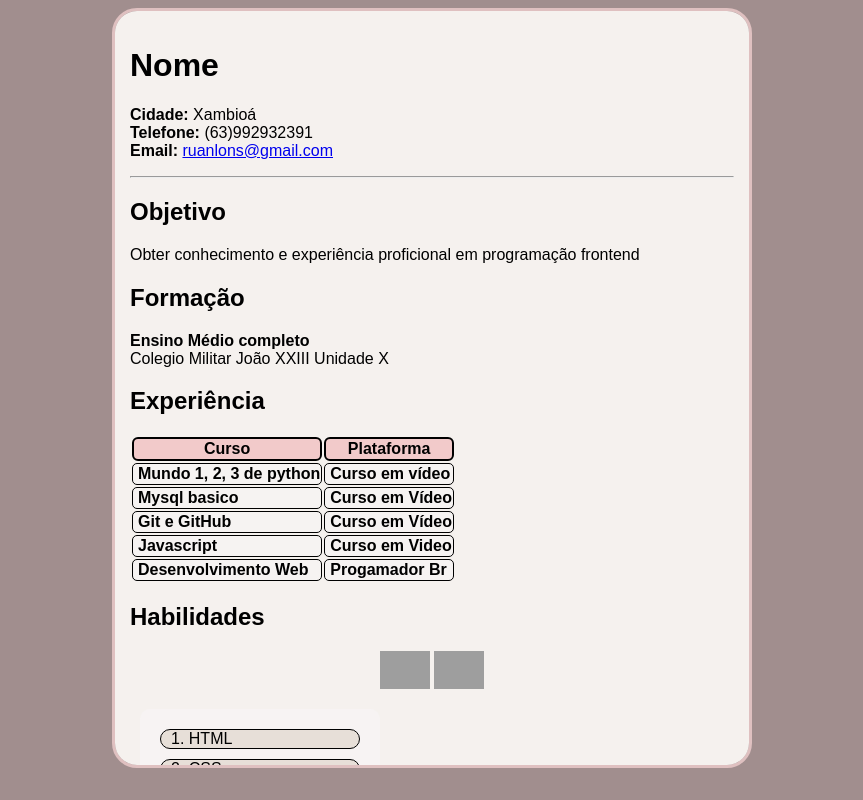
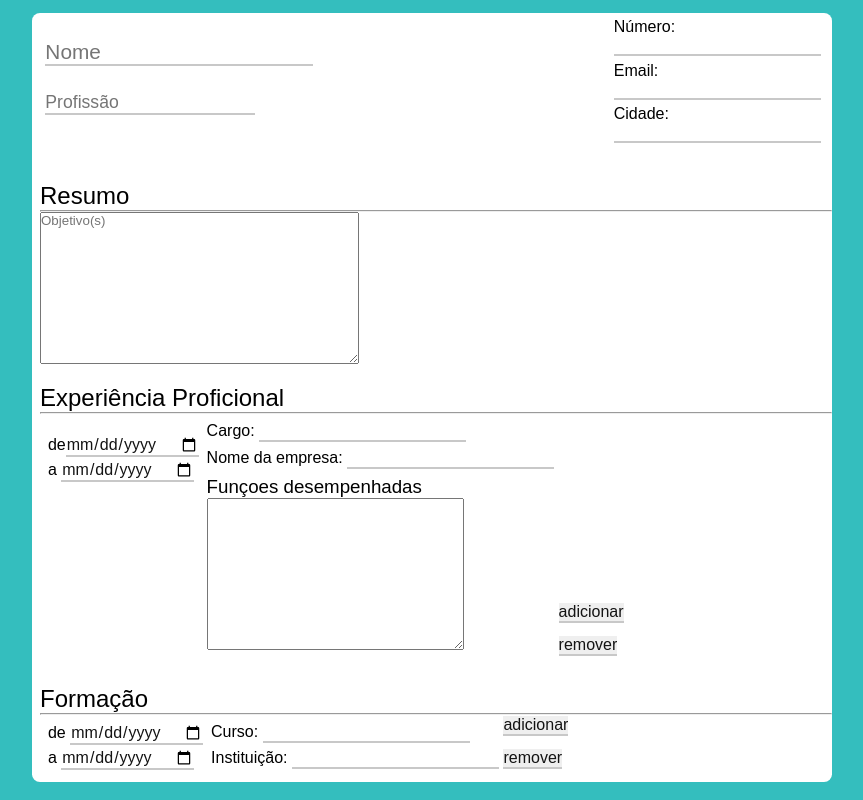
Before and after one commit to RunnanC-137/Cursos, a plain HTML site: page Programador_Br/Curriculo/index.html in a window 1280 px wide. Shown: the whole page, without its empty margins (208-1071 px from the left). Drawn offline with Linux system fonts and the light colour scheme; grey boxes are pictures that could not be loaded.

Commit message:
update input

```diff
--- a/Programador_Br/Curriculo/index.html
+++ b/Programador_Br/Curriculo/index.html
@@ -1,73 +1,158 @@
 <!DOCTYPE html>
-<html lang="pt">
+
+<html lang="pt-br">
+
     <head>
+
         <meta charset="UTF-8">
         <meta http-equiv="X-UA-Compatible" content="IE=edge">
         <meta name="viewport" content="width=device-width, initial-scale=1.0">
-        <title>Ruan Vieira</title>
+        <title>Currículo Make</title>
         <link rel="stylesheet" href="style.css">
+
     </head>
+
     <body>
-        <div id='corpo'>
-            <h1 id=title_name>Ruan Vieira</h1>
-            <p>
-                <strong>Cidade:</strong> Xambioá<br>
-                <strong>Telefone:</strong> (63)992932391<br>
-                <strong>Email:</strong> <a href="mailto:ruanlons@gmail.com">ruanlons@gmail.com</a>
-            </p>
-            <hr>
-            <h2>Objetivo</h2>
-            <p>Obter conhecimento e experiência proficional em programação frontend</p>
-            <h2>Formação</h2>
-            <p>
-                <strong>Ensino Médio completo</strong><br>
-                Colegio Militar João XXIII Unidade X
-            </p>
-            <h2>Experiência</h2>
-            <p>
-                <table>
-                    <tr>
-                        <th>Curso</th>
-                        <th>Plataforma</th>
-                    </tr>
-                    <tr>
-                        <td>Mundo 1, 2, 3 de python </td>
-                        <td>Curso em vídeo</td>
-                    </tr>
-                    <tr>
-                        <td>Mysql basico</td>
-                        <td>Curso em Vídeo</td>
-                    </tr>
-                    <tr>
-                        <td>Git e GitHub </td>
-                        <td>Curso em Vídeo</td>
-                    </tr>
-                    <tr>
-                        <td>Javascript</td>
-                        <td>Curso em Video</td>
-                    </tr>
-                    <tr>
-                        <td>Desenvolvimento Web</td>
-                        <td>Progamador Br</td>
-                    </tr>
-                </table>
-            </p>
-            <h2>Habilidades</h2>
-            <div id='imagem'>
-                <img src="https://avatars.githubusercontent.com/u/8683385?s=200&v=4" alt="logo do curso em vídeo" width="50">
-                <img src="https://yt3.ggpht.com/ytc/AKedOLTjhBSNbhAzlz8BvXeDSyCiZhaJwpRqDPeg1DCB9A=s900-c-k-c0x00ffffff-no-rj" alt="logo do progamador br" width="50">
+
+        <main id='corpo'>
+
+            <div class="campo" id="cabeçalho">
+
+                <div id="cabeçalho-p1">
+
+                    <label for="nome">
+                        <input type="text" name="nome" id="nome" placeholder="Nome" required>
+                    </label>
+                    <label for="profissao">
+                        <input type="text" placeholder="Profissão" required>
+                    </label>
+
+                </div>
+
+                <div id="cabeçalho-p2">
+
+                    <label for="numero">
+                        Número: <input type="text" name="numero" id="numero" required>
+                    </label>
+
+                    <label for="email">
+                        Email: <input type="email" name="email" id="email" required>
+                    </label>
+
+                    <label for="cidade">
+                        Cidade:<input type="text" name="cidade" id="cidade" required>
+                    </label>
+
+                </div>
+
             </div>
-            <p>
-                <ol>
-                    <li>HTML</li>
-                    <li>CSS</li>
-                    <li>Javascript</li>
-                    <li>Python</li>
-                    <li>Mysql</li>
-                    <li>GitHub</li>
-                </ol>
-            </p>
-        </div>
+
+            <div class=campo id=resumo>
+
+                <h2>Resumo</h2>
+                <hr>
+
+                <div id="objetivo">
+
+                    <textarea name="" id="resumo-p1"  cols="50%" rows="10%" placeholder="Objetivo(s)"></textarea>
+
+                </div>
+
+            </div>
+
+            <div class="campo" id="exp">
+
+                <h2>Experiência Proficional</h2>
+                <hr>
+
+                <div id="exp-p1">
+
+                    <label for="exp-p1">
+                        de<input type="date" name="exp-p1">
+                    </label>
+
+                    <label for="exp-1">
+                        a <input type="date" name="exp-p1">
+                    </label>
+
+                </div>
+
+                <div id="exp-p2">
+
+                    <label for="exp-p2">
+                        Cargo: <input type="text" name="exp-p2" required>
+                    </label>
+
+                    <label for="exp-p2">
+                        Nome da empresa: <input type="text" required>
+                    </label>
+
+                    <h3>Funçoes desempenhadas</h3>
+                    <textarea name="" id="" cols="30" rows="10" name="exp-p2">
+
+                    </textarea>
+
+                </div>
+
+                <div class="botoes">
+
+                    <label for="exp-p3">
+                    <input type="button" value="adicionar">
+                    </label>
+
+                    <label for="exp-p3">
+                        <input type="reset" value="remover">
+                    </label>
+
+                </div>
+
+            </div>
+
+            <div class="campo" id="formacao">
+
+                <h2>Formação</h2>
+                <hr>
+
+                <div id="formacao-p1">
+
+                    <label for="">
+                        de <input type="date">
+                    </label>
+                    <label for="">
+                        a <input type="date">
+                    </label>
+
+                </div>
+
+                <div id="formacao-p2">
+
+                    <label for="">
+                        Curso: <input type="text" name="form-p2" required>
+                    </label>
+                    <label for="">
+                        Instituição: <input type="text" required>
+                    </label>
+
+                </div>
+
+                <div class="botoes">
+
+                    <label for="">
+                        <input type="button" value="adicionar">
+                    </label>
+
+                    <label for="">
+                        <input type="button" value="remover">
+                    </label>
+
+                </div>
+
+            </div>
+
+        </main>
+
         <script src="script.js"></script>
+
     </body>
+
 </html>
--- a/Programador_Br/Curriculo/script.js
+++ b/Programador_Br/Curriculo/script.js
@@ -21,4 +21,3 @@ function NumBr(num, repeat=false) {
 }
 
 var nome = document.getElementById('title_name')
-nome.innerHTML = "Nome"
--- a/Programador_Br/Curriculo/style.css
+++ b/Programador_Br/Curriculo/style.css
@@ -1,58 +1,165 @@
-html{
-    background-color: #775b5baf;
-    font-family:Arial, Helvetica, sans-serif
+* {
+
+    font-family:Arial, Helvetica, sans-serif;
+    font-weight: 55;
+    margin: 0;
+    padding: 0;
 }
 
-th{
-    border: 2px solid;
-    box-sizing: border-box;
-    background-color: #f3c4c4dc;
-    border-radius: 6px;
+html{
+
+    background-color: rgb(52, 190, 190);
 }
 
-td{
-    border: 1.5px solid;
-    box-sizing: border-box;
-    font-weight: 600;
-    background-color: #f7f4f4c4;
-    border-radius: 5px;
-    padding-left: 5px;
+main {
+
+    margin: auto;
+    margin-top: 1%;
+    background-color: white;
+    max-width: 800px;
+    width: 80%;
+    border-radius: 1%;
+}
+
+label {
+
+    font-size: 16px;
+    display: block;
+    margin-bottom: 2%;
+}
+
+input {
+
+    border: 0;
+    outline: 0;
+    color: rgb(20, 20, 20);
+    border-bottom: 2px solid rgb(200, 200, 200);
+    font-size: 100%;
+
+}
+
+input[type=text]:valid,
+input[type=email]:valid,
+input[type="text"]:hover,
+input[type="email"]:hover {
+
+    border-bottom: 2px solid cornflowerblue;
+}
+
+#cabeçalho {
+
+    background-color: rgba(96, 96, 226, 0);
+    margin-bottom: 5%;
+
+}
+
+#cabeçalho-p1 {
+
+    display: inline-block;
+
 }
 
 
-ol{
-    background-color: #f7f4f4f6;
-    border-radius: 10px;
-    padding: 10px;
-    margin: 10px;
-    width: 240px;
-    box-sizing: border-box;
+#cabeçalho-p1 label {
+
+    margin:10% 0% 10% 2%;
+    transition: 0.5s ease-in-out;
 }
 
-li{
-    border: 1px black solid ;
-    padding-left: 10px;
-    margin: 10px;
-    width: 200px;
-    box-sizing: border-box;
-    background-color: rgba(228, 219, 211, 0.836);
-    border-radius: 10px;
-    list-style-position: inside
-    ;
+div#cabeçalho-p1 label[for=nome] {
+
+    font-size: 130%;
 }
-#imagem{
-    text-align: center;
+
+div#cabeçalho-p1 label[for=profissao] input {
+
+    width: 80%;
+    font-size: 110%;
+
+
 }
-#corpo{
-    background-color: rgb(245, 241, 238);
-    width: 50vw;
-    height: 95vh;
-    margin: auto;
-    padding: 15px;
-    border: 3px;
-    border-radius: 25px;
-    border-style: solid;
-    border-color: #dfc0c0;
-    box-sizing: border-box;
-    overflow: auto;
+
+#cabeçalho-p2 {
+
+    display: inline-block;
+    float: right;
+    background-color: #7fffd400;
+
 }
+
+#cabeçalho-p2 label {
+
+    margin: 2% 5% 2% 20%;
+}
+
+
+#resumo-p1 {
+
+    max-width: 40%;
+
+}
+
+#exp {
+
+    margin: 1% 0 0 1%;
+    padding: 1% 0 0 0;
+    background-color: rgba(52, 52, 219, 0);
+}
+
+#exp-p1 {
+
+    float: left;
+    position: relative;
+    display: inline-block;
+    top: 10pt;
+    margin: 1% 0 1% 1%;
+    background-color: rgba(68, 224, 89, 0)
+}
+
+#exp-p2 {
+
+    position: relative;
+    display: inline-block;
+    margin: 1% 0 1% 1%;
+    background-color: rgba(165, 81, 42, 0);
+
+}
+
+.botoes {
+
+    display: inline-block;
+    background-color: rgba(127, 255, 212, 0);
+
+}
+
+.botoes label {
+
+    margin-bottom: 20%;
+}
+
+#formacao {
+
+    margin: 1% 0 0 1%;
+    padding: 1% 0 0 0;
+}
+
+#formacao-p1 {
+
+    display: inline-block;
+    float: left;
+    margin: 1% 0 1% 1%;
+}
+
+#formacao-p2 {
+
+    position: relative;
+    display: inline-block;
+    margin: 1% 0 1% 1%;
+}
+
+
+.campo {
+
+    padding: 0 0 0 1%;
+
+}
```
